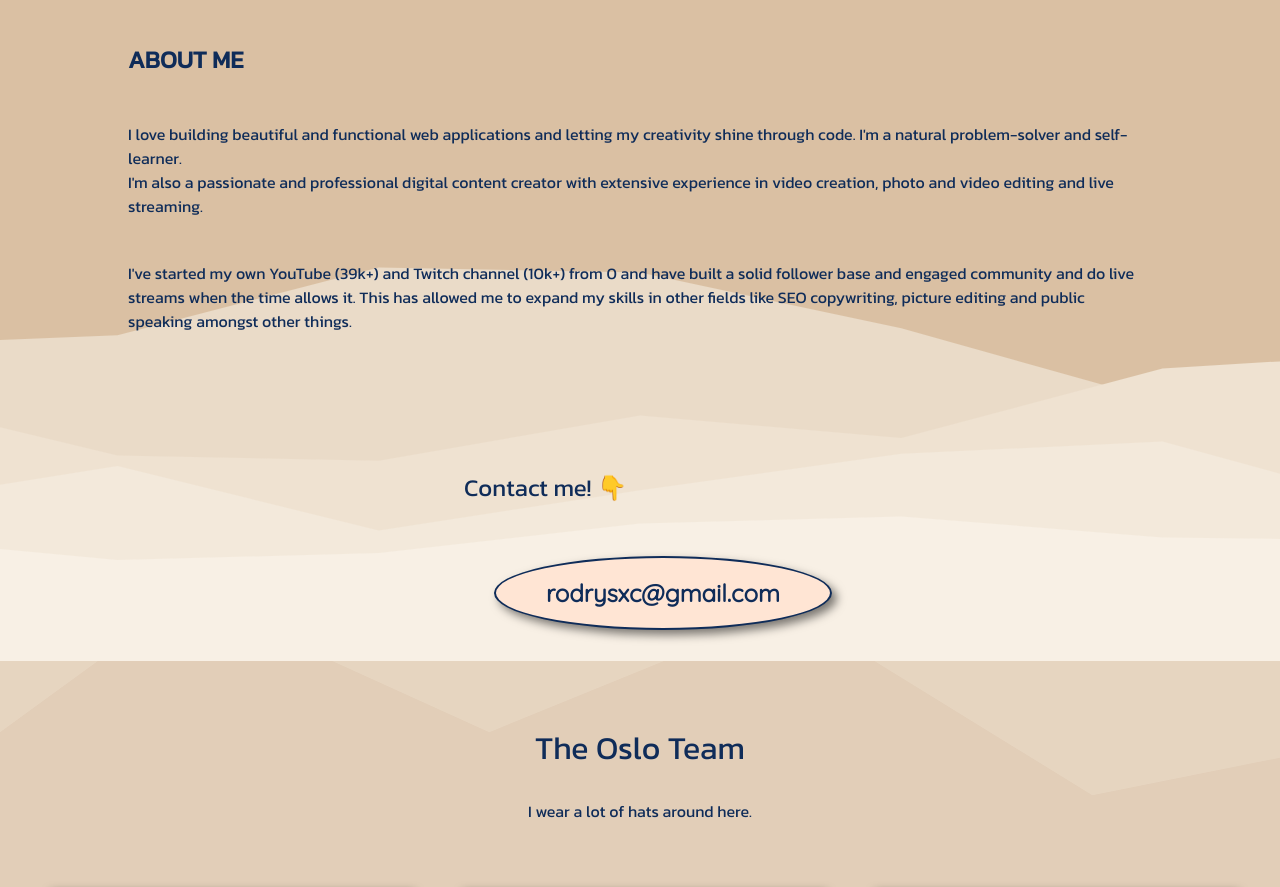
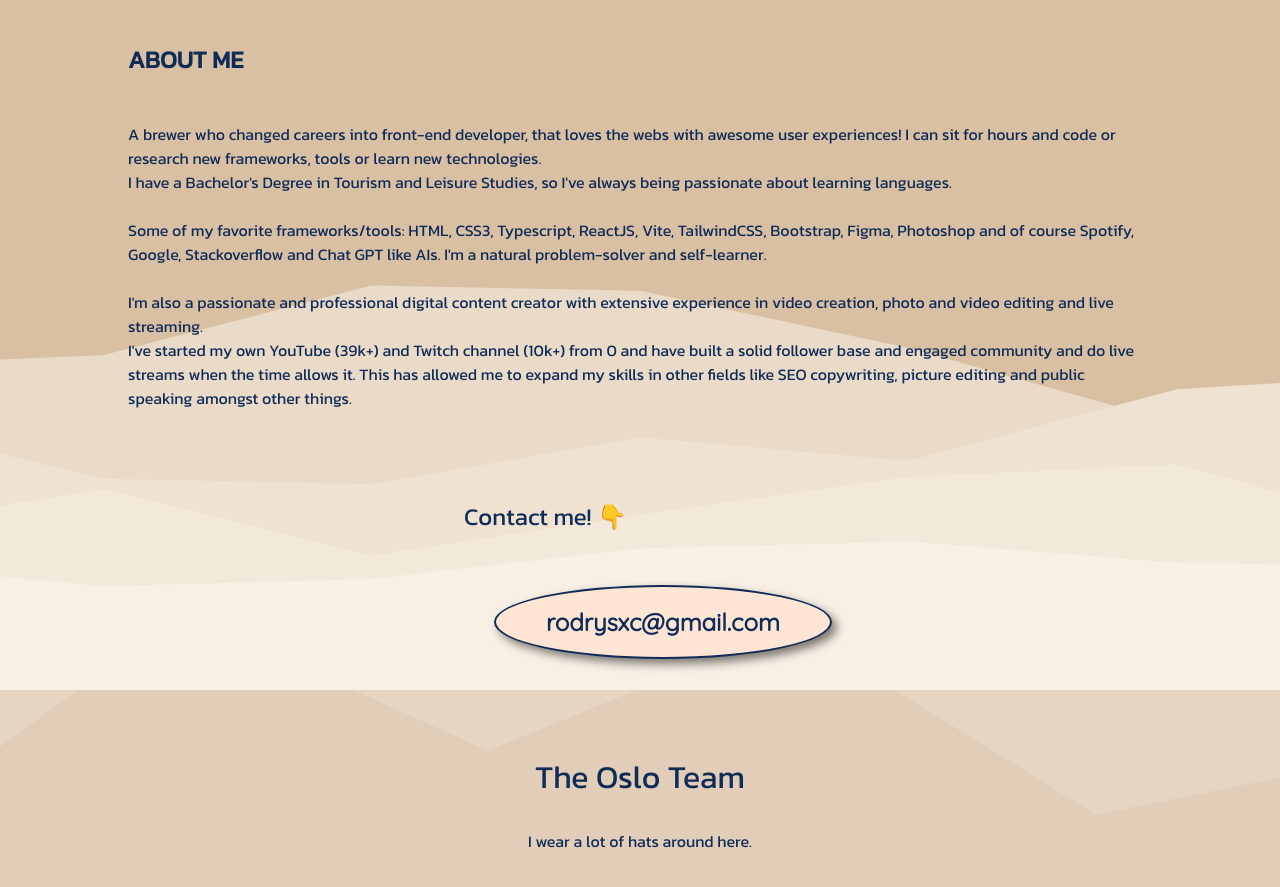
Before and after one commit to Rodjxc/portfolio, a React (Vite) app: page /home in a window 1280 px wide. Shown: the part 1280-2167 px from the top of the page. Built offline with nearby package versions, Linux system fonts and the light colour scheme.

Commit message:
Updated About Me section

```diff
--- a/src/Components/Home/Home.tsx
+++ b/src/Components/Home/Home.tsx
@@ -118,15 +118,22 @@
         <div className="second-section-text hidden">
           <h3>ABOUT ME</h3>
           <h4>
-            I love building beautiful and functional web applications and
-            letting my creativity shine through code. I'm a natural
-            problem-solver and self-learner.
+          A brewer who changed careers into front-end developer, that loves the webs with awesome user experiences!
+          I can sit for hours and code or research new frameworks, tools or learn new technologies.
+          <br />
+
+          I have a Bachelor's Degree in Tourism and Leisure Studies, so I've always being passionate about learning languages.
+          <br />
+          <br />
+        Some of my favorite frameworks/tools: HTML, CSS3, Typescript, ReactJS, Vite, TailwindCSS, Bootstrap, Figma, Photoshop and of course Spotify, Google, Stackoverflow and Chat GPT like AIs. I'm a natural
+          problem-solver and self-learner.
             <br />
+            <br />
+
             I'm also a passionate and professional digital content creator with
             extensive experience in video creation, photo and video editing and
             live streaming.
-          </h4>
-          <h4>
+            <br />
             I've started my own YouTube (39k+) and Twitch channel (10k+) from 0
             and have built a solid follower base and engaged community and do
             live streams when the time allows it. This has allowed me to expand
@@ -134,8 +141,6 @@
             public speaking amongst other things. <br />
             <br />
             <br />
-            <br />
-            <br />{" "}
           </h4>
         </div>
         <div className="contact hidden">
```
